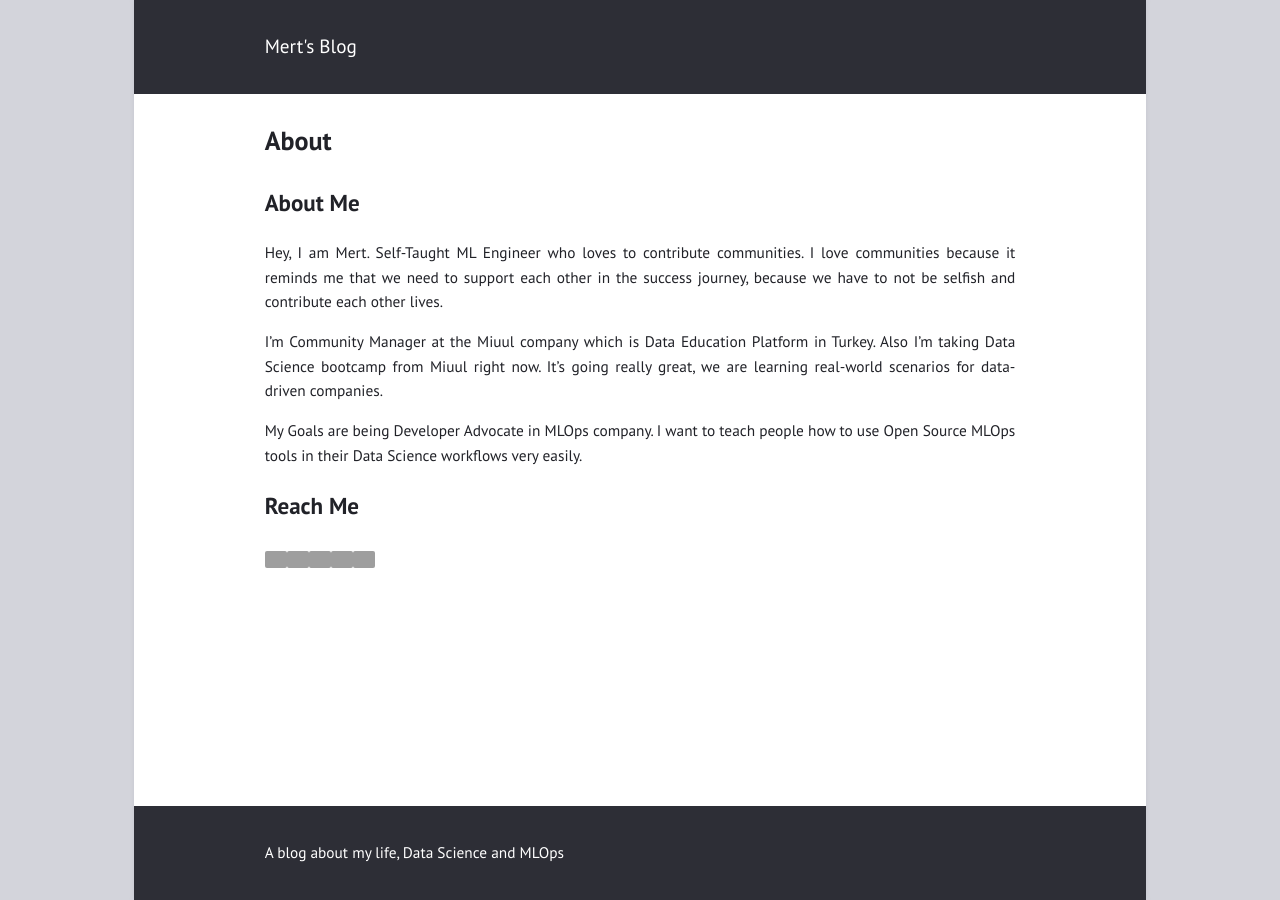
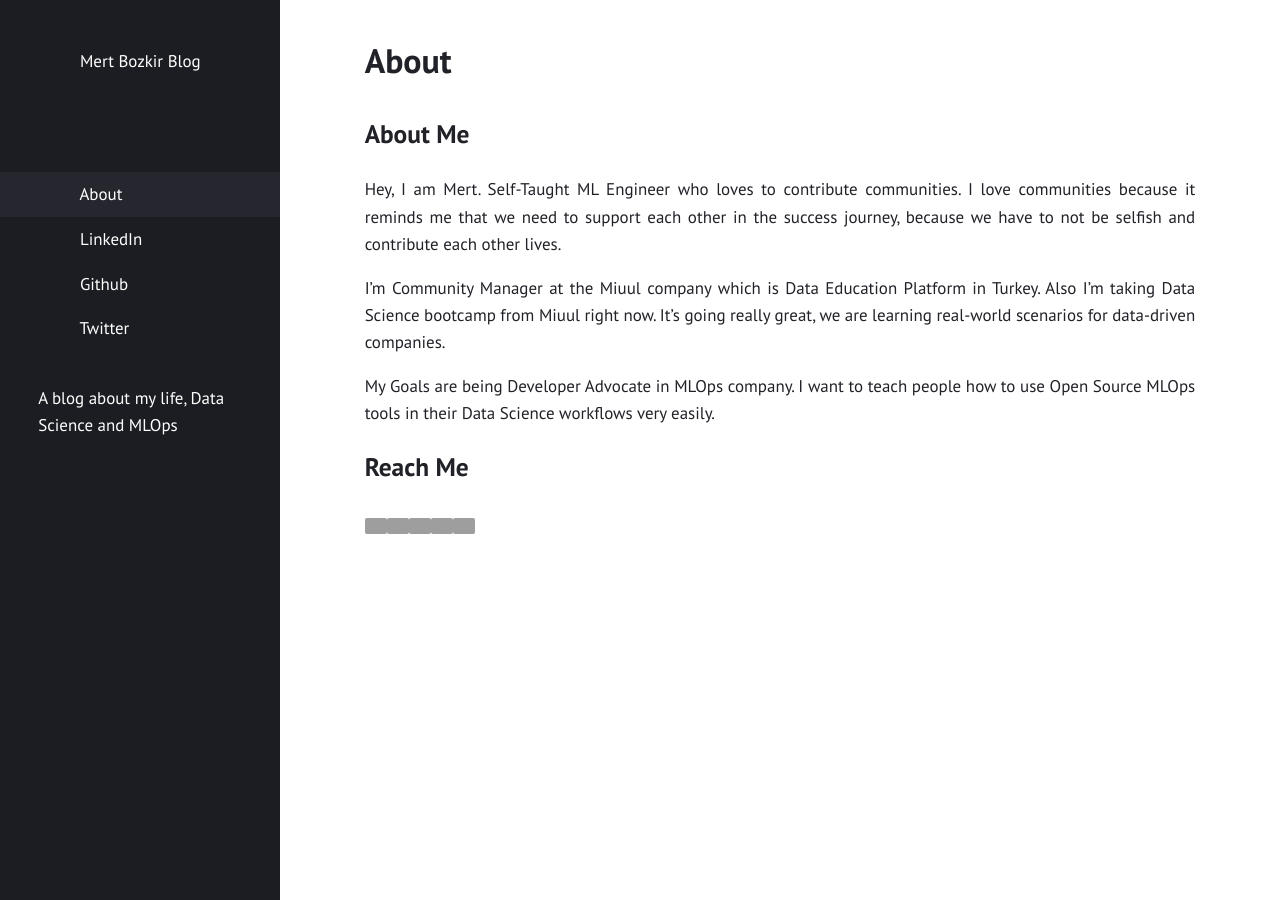
Before and after one commit to mertbozkir/mertbozkir.github.io, a Jekyll site: the page built from README.md, in a window 1280 px wide. Built offline with Jekyll 4.4.1, drawn with Linux system fonts in a browser that asks for light colours; grey boxes are pictures that could not be loaded.

Commit message:
opened sidebar again :/

```diff
--- a/_config.yml
+++ b/_config.yml
@@ -11,7 +11,7 @@
 
 show_excerpts: true        # show article excerpts on the home page
 show_frame: true           # adds a gray frame to the site
-show_sidebar: false        # show a sidebar instead of the usual header
+show_sidebar: true        # show a sidebar instead of the usual header
 show_title: true          # always keep the site title visible
 
 # Styling
```
